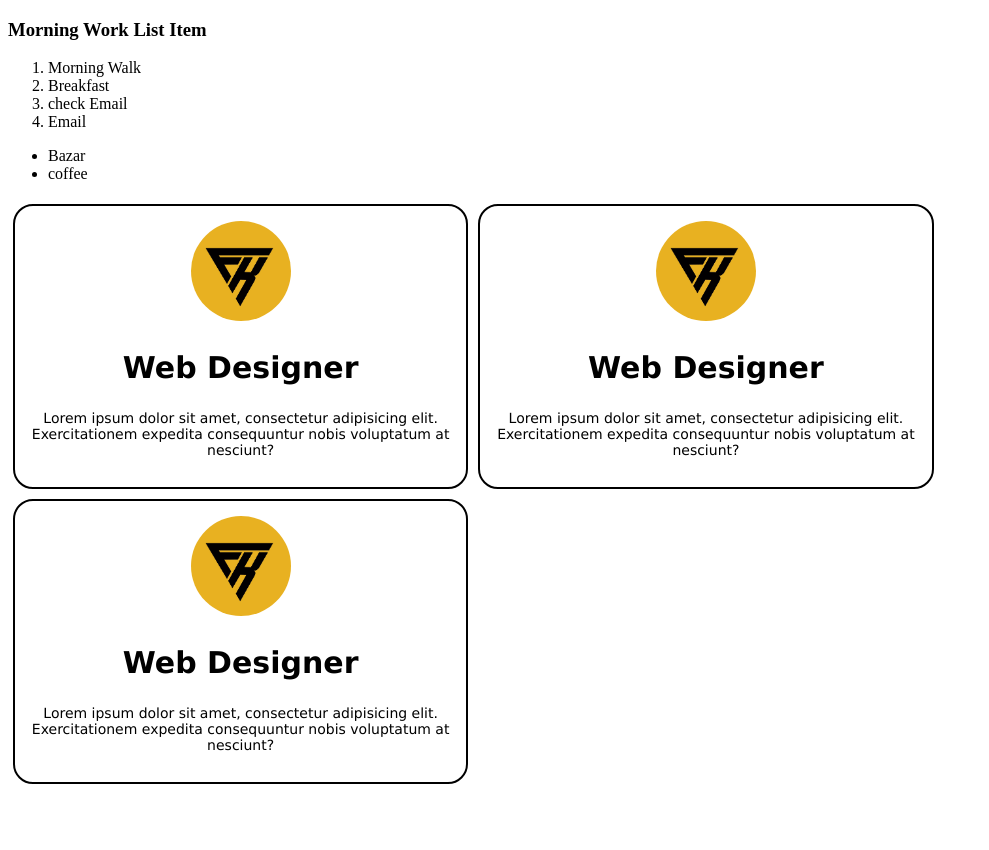
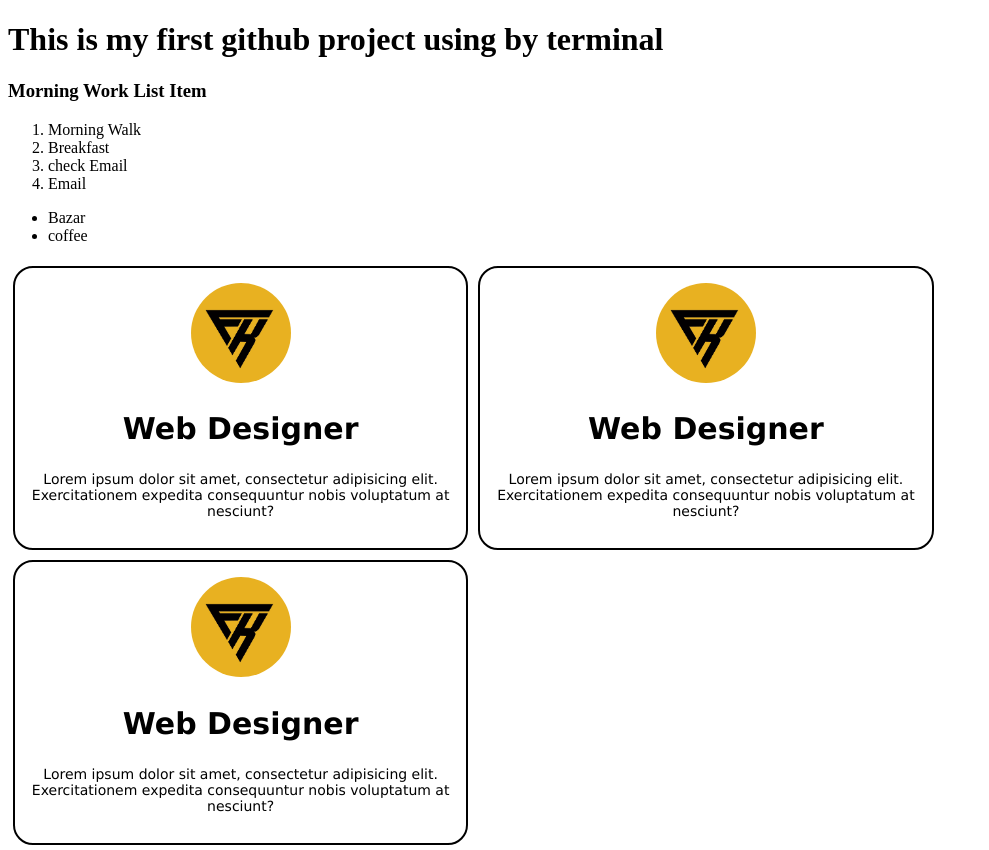
Before and after one commit to khanfaysal/practice-1, a plain HTML site: page index.html in a window 1280 px wide. Shown: the whole page, without its empty margins (0-989 px from the left). Before the commit the page ends 800 px from the top, so only its background shows below. Drawn offline with Linux system fonts and the light colour scheme.

Commit message:
added heading tag and md file

```diff
--- a/index.html
+++ b/index.html
@@ -9,7 +9,7 @@
 
 </head>
 <body>
-
+    <h1>This is my first github project using by terminal</h1>
     <h3>Morning Work List Item</h3>
 
     <ol id="order-1">
```
Also changed, not shown: 1 other file.
